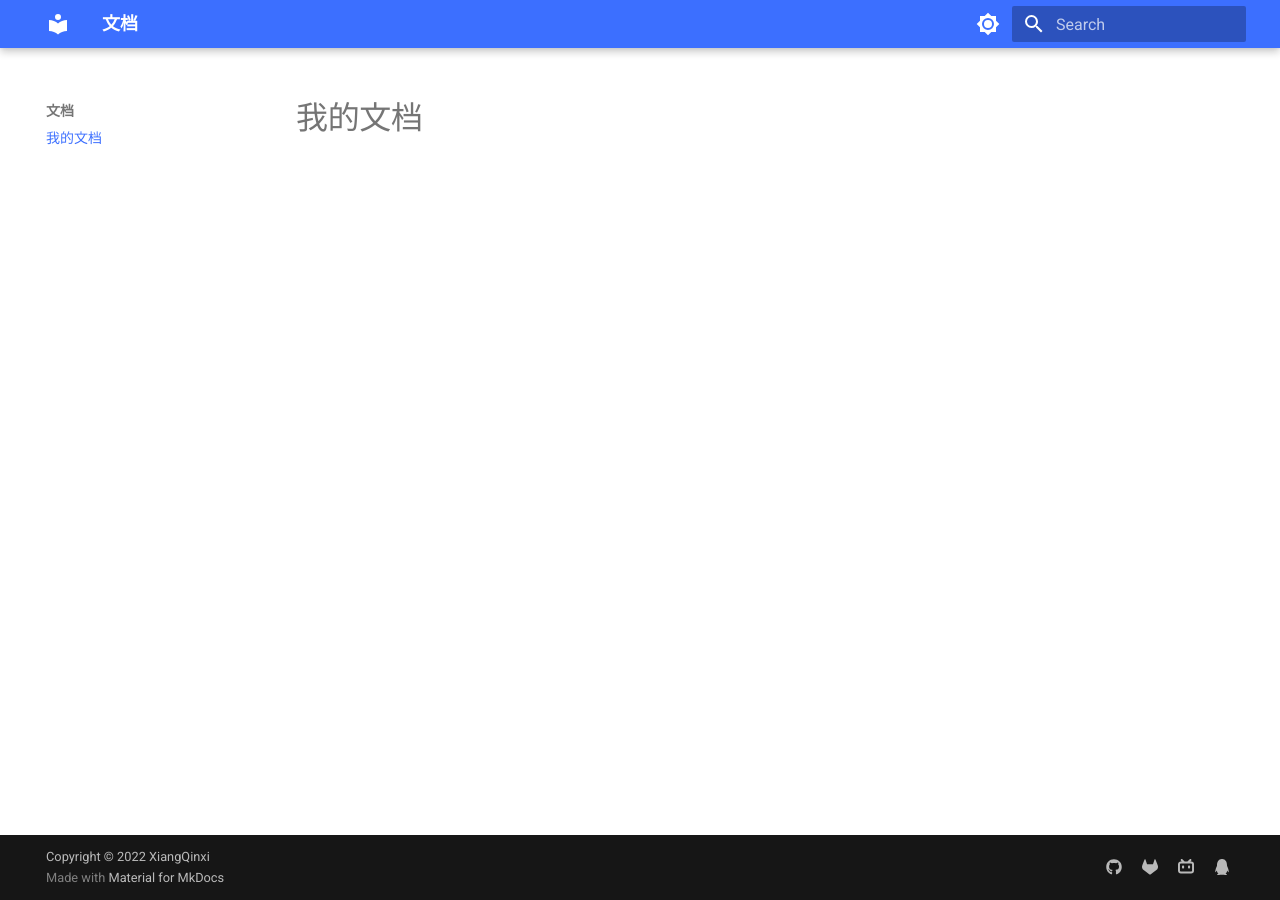
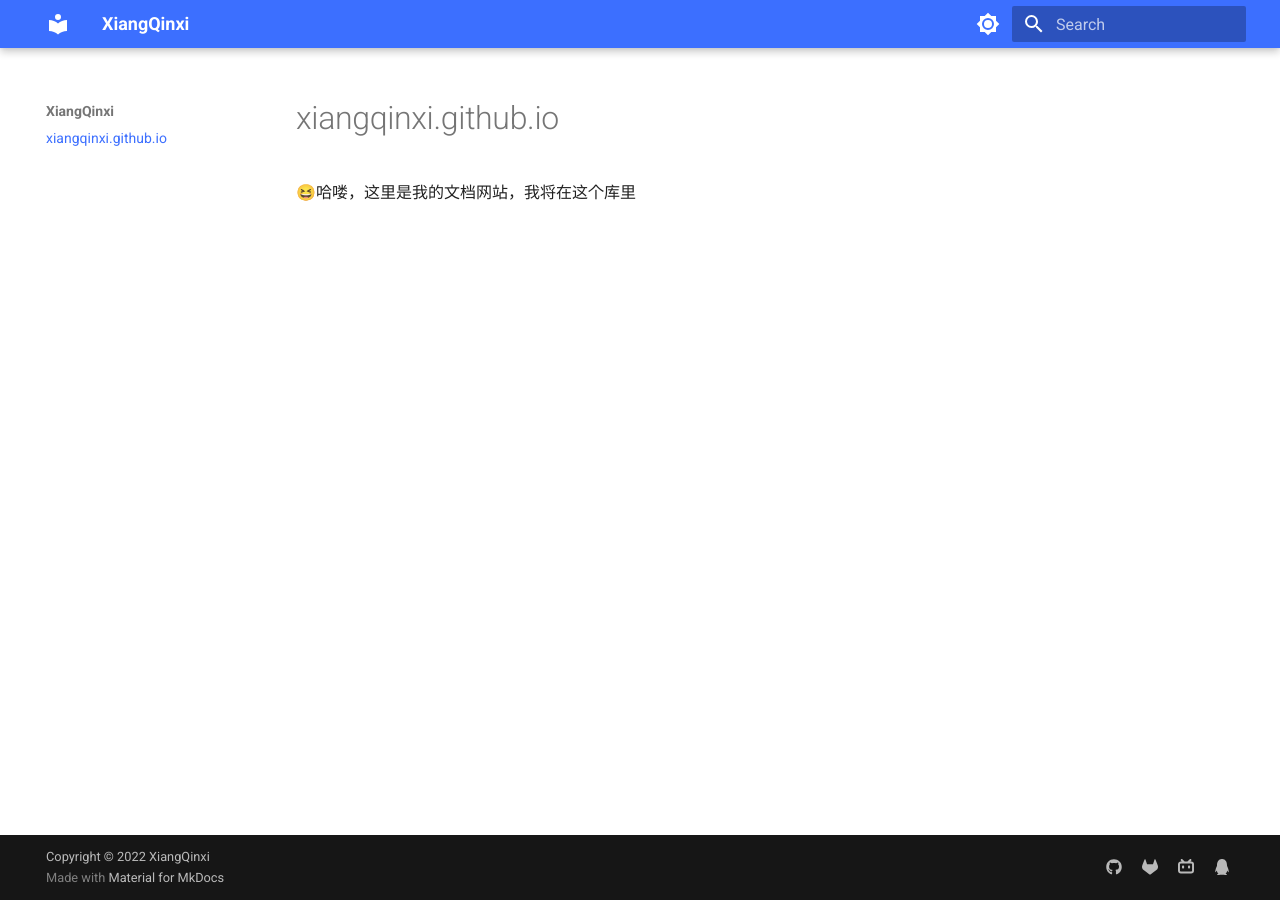
Before and after one commit to XiangQinxi/xiangqinxi.github.io, an MkDocs documentation site: the page built from docs/index.md, in a window 1280 px wide. Built offline with MkDocs 1.6.1 and Material for MkDocs 9.7.7, drawn with Linux system fonts in a browser that asks for light colours.

Commit message:
Add files via upload

```diff
--- a/docs/index.md
+++ b/docs/index.md
@@ -1 +1,2 @@
-# 我的文档
+# xiangqinxi.github.io
+😆哈喽，这里是我的文档网站，我将在这个库里
--- a/mkdocs.yml
+++ b/mkdocs.yml
@@ -1,4 +1,4 @@
-site_name: 文档
+site_name: XiangQinxi
 
 # 主题
 theme:
```
Also changed, not shown: site/404.html, site/index.html, site/search/search_index.json, 1 other file.
